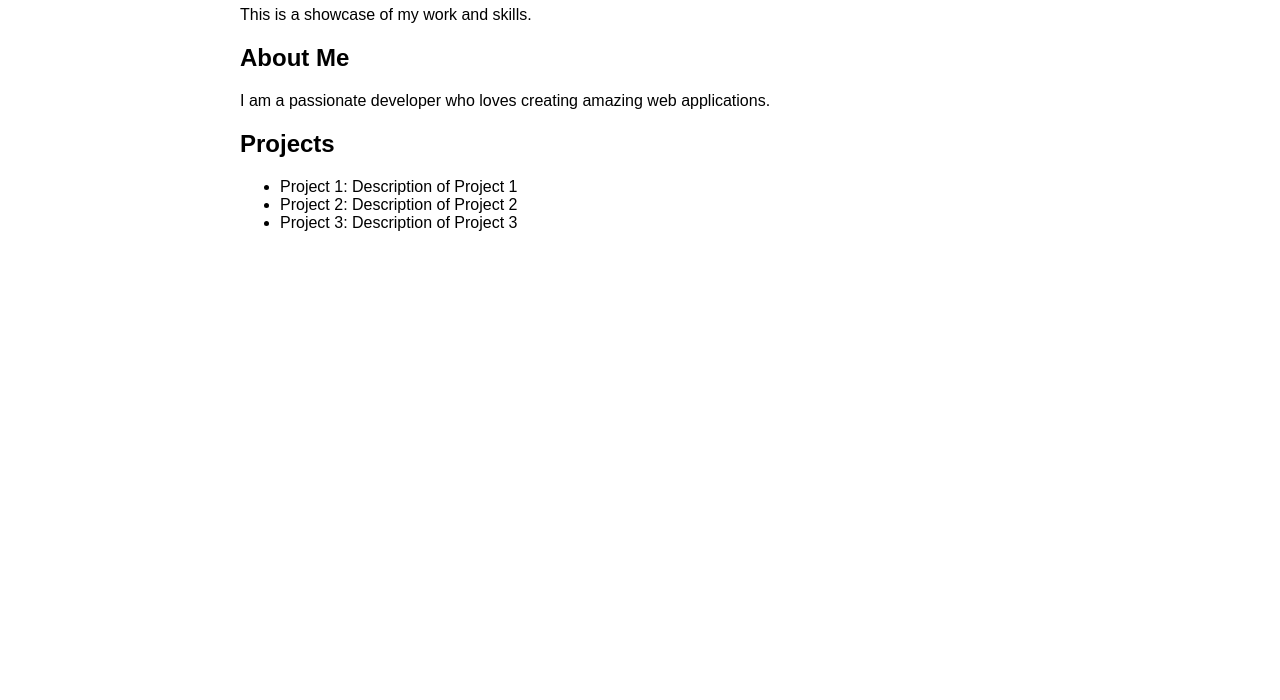
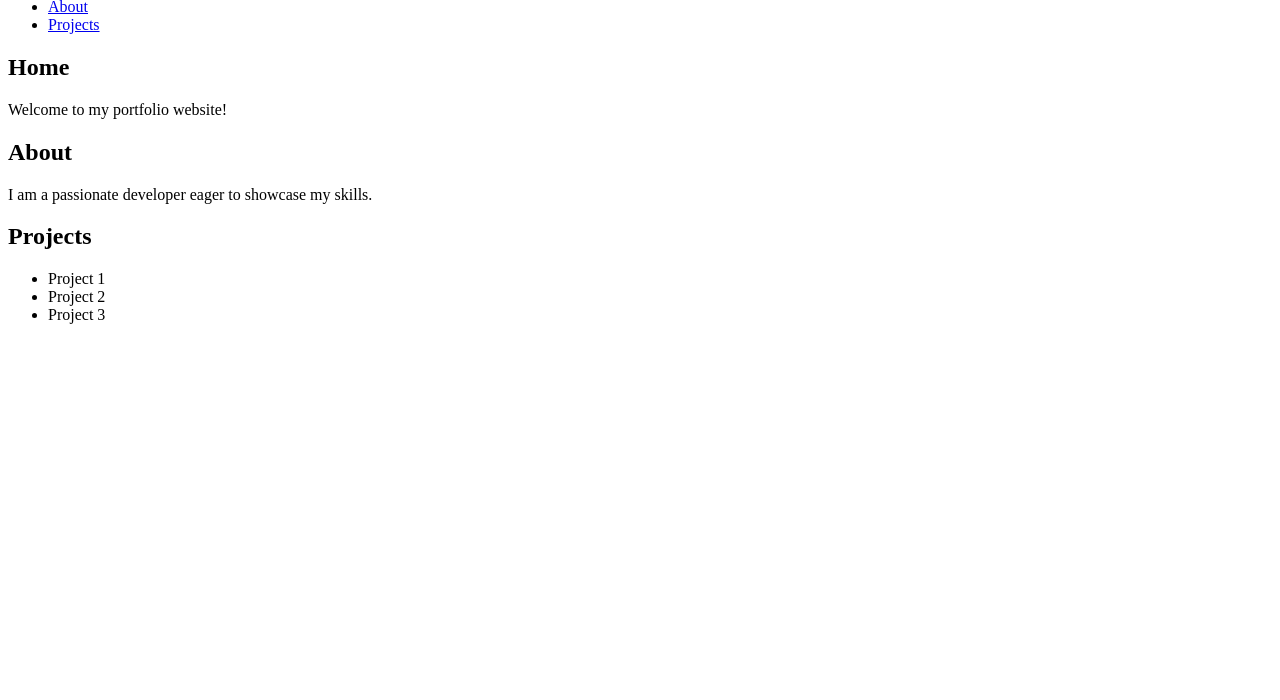
Before and after one commit to plpw2024/portfolio, a plain HTML site: page index.html in a window 1280 px wide. Shown: the part 100-800 px from the top of the page. Drawn offline with Linux system fonts and the light colour scheme.

Commit message:
Add files via upload

```diff
--- a/index.html
+++ b/index.html
@@ -4,38 +4,11 @@
     <meta charset="UTF-8">
     <meta name="viewport" content="width=device-width, initial-scale=1.0">
     <title>My Portfolio</title>
-    <style>
-        body {
-            font-family: Arial, sans-serif;
-            margin: 0;
-            padding: 0;
-        }
-        nav {
-            background-color: #333;
-            color: #fff;
-            padding: 10px;
-        }
-        nav ul {
-            list-style: none;
-            margin: 0;
-            padding: 0;
-        }
-        nav ul li {
-            display: inline;
-            margin-right: 20px;
-        }
-        nav ul li a {
-            color: #fff;
-            text-decoration: none;
-        }
-        .container {
-            max-width: 800px;
-            margin: 20px auto;
-            padding: 0 20px;
-        }
-    </style>
 </head>
 <body>
+    <header>
+        <h1>My Portfolio</h1>
+    </header>
     <nav>
         <ul>
             <li><a href="#home">Home</a></li>
@@ -43,23 +16,21 @@
             <li><a href="#projects">Projects</a></li>
         </ul>
     </nav>
-    <div class="container">
     <section id="home">
-            <h1>Welcome to My Portfolio</h1>
-            <p>This is a showcase of my work and skills.</p>
+        <h2>Home</h2>
+        <p>Welcome to my portfolio website!</p>
     </section>
     <section id="about">
-            <h2>About Me</h2>
-            <p>I am a passionate developer who loves creating amazing web applications.</p>
+        <h2>About</h2>
+        <p>I am a passionate developer eager to showcase my skills.</p>
     </section>
     <section id="projects">
         <h2>Projects</h2>
         <ul>
-                <li>Project 1: Description of Project 1</li>
-                <li>Project 2: Description of Project 2</li>
-                <li>Project 3: Description of Project 3</li>
+            <li>Project 1</li>
+            <li>Project 2</li>
+            <li>Project 3</li>
         </ul>
     </section>
-    </div>
 </body>
 </html>
```
Lines whose indentation alone changed are shown as unchanged.
